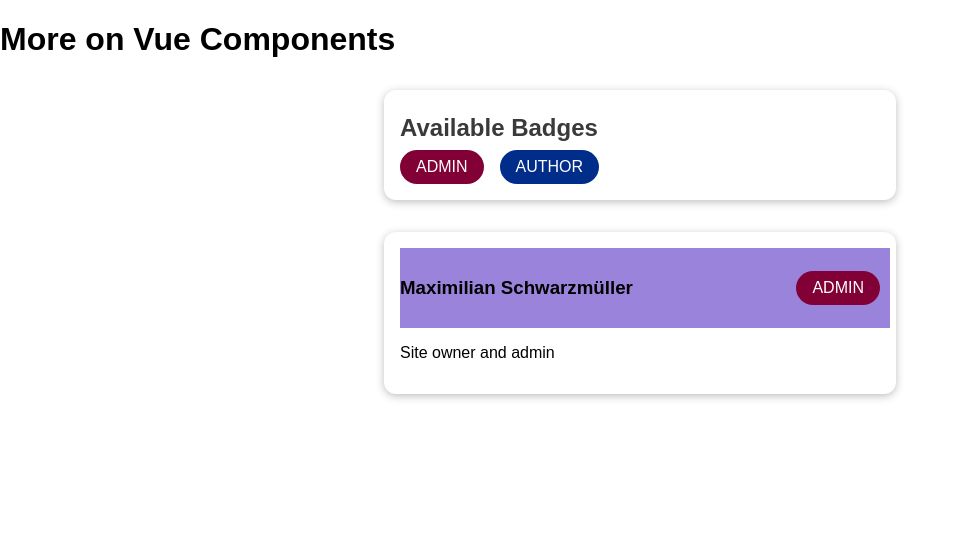
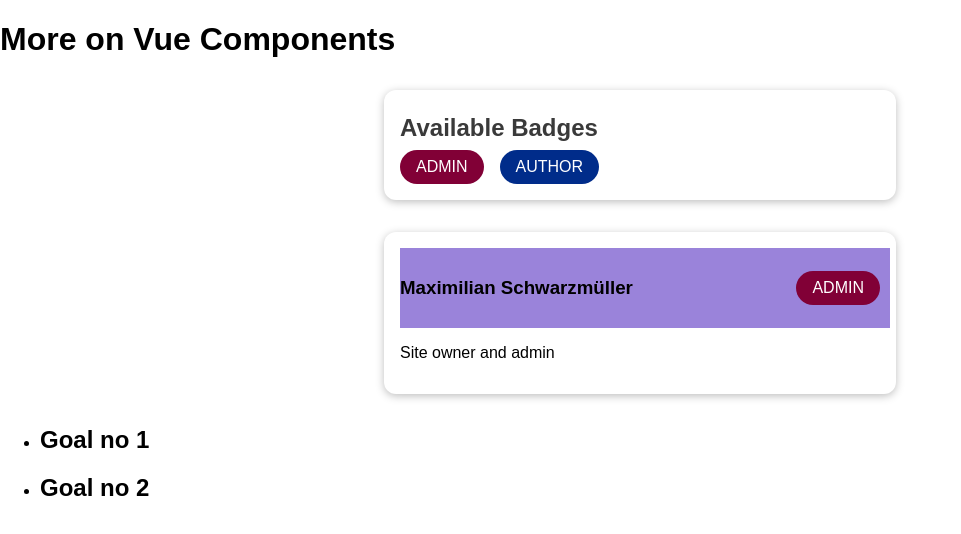
Before and after one commit to NoorMohammadTalukder/More-About-Components-VUE, a Vue app: page / in a window 1280 px wide. Shown: the top 534 px of the page, without its empty margins (0-961 px from the left). Built offline with nearby package versions, Linux system fonts and the light colour scheme.

Commit message:
scoped slot

```diff
--- a/src/App.vue
+++ b/src/App.vue
@@ -8,18 +8,28 @@
       :role="activeUser.role"
     ></user-info>
   </div>
+
+  <course-goals>
+    <template #default="slotProps">
+      <h2>{{slotProps.item}}</h2>
+    </template>
+  </course-goals>
+
 </template>
 
 <script>
   import TheHeader from './components/TheHeader.vue';
   import BadgeList from './components/BadgeList.vue';
   import UserInfo from './components/UserInfo.vue';
+  import CourseGoals from './components/CourseGoals.vue';
 
   export default {
   components:{
     'the-header':TheHeader,
     BadgeList,
     UserInfo,
+    CourseGoals,
+
   },
   data() {
     return {
--- /dev/null
+++ b/src/components/CourseGoals.vue
@@ -0,0 +1,18 @@
+<template>
+    <ul>
+        <li v-for="goal in goals" :key="goal">
+            <!-- {{goal}} -->
+        <slot :item="goal"></slot>
+        </li>
+    </ul>
+</template>
+
+<script>
+    export default{
+        data(){
+            return{
+                goals:["Goal no 1","Goal no 2"]
+            }
+        }
+    }
+</script>
```
